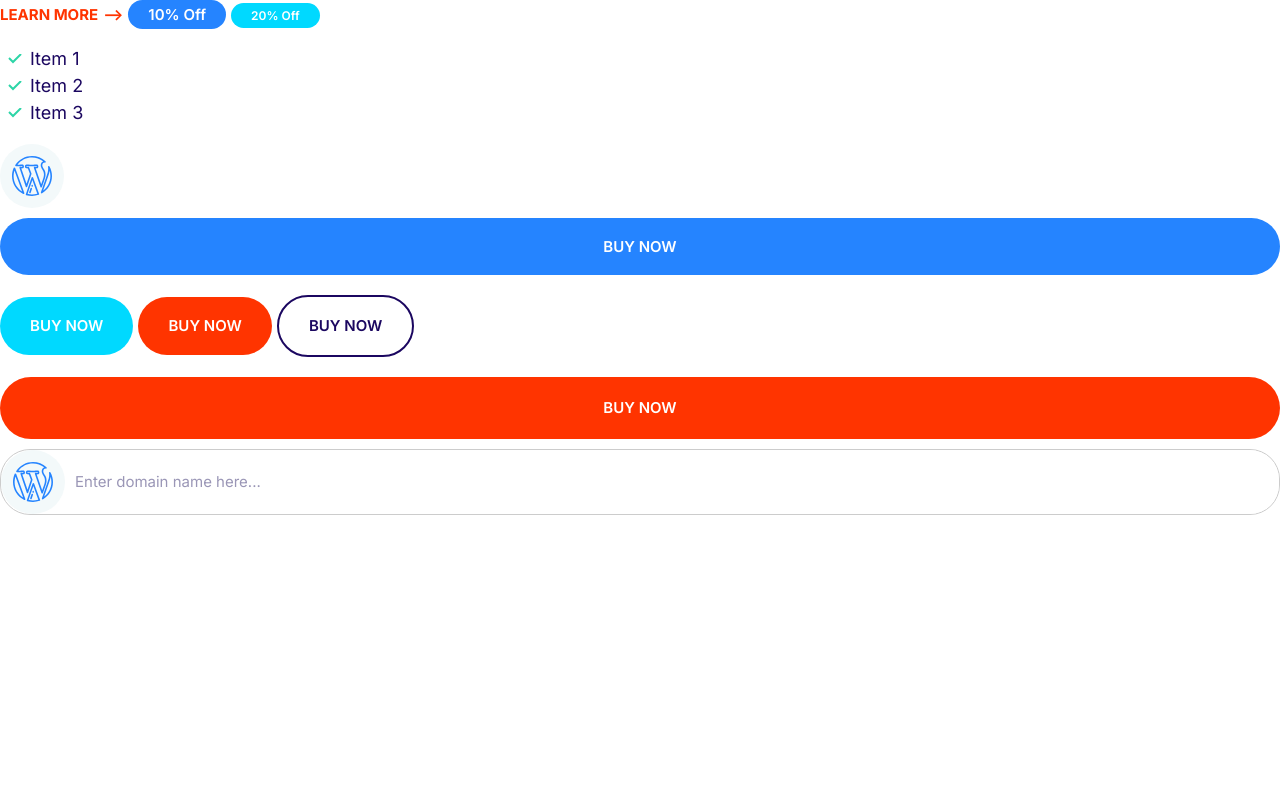
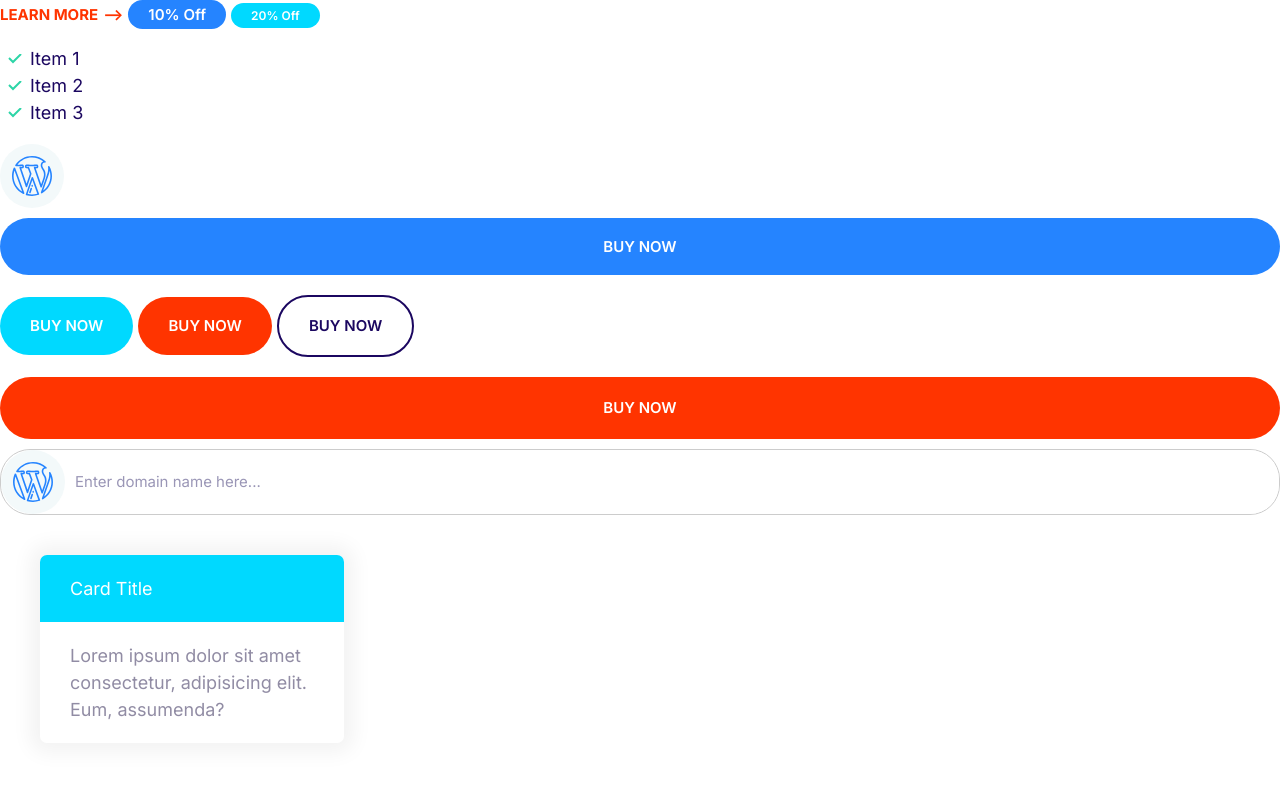
Before and after one commit to DvirHirsch/dvirfy, a plain HTML site: page index.html in a window 1280 px wide. Drawn offline with Linux system fonts and the light colour scheme.

Commit message:
Cards component added.

```diff
--- a/css/styles.css
+++ b/css/styles.css
@@ -279,3 +279,25 @@ a {
     font-size: 1.5rem;
   }
 }
+
+/* Cards */
+.card {
+  border-radius: 7px;
+  box-shadow: 0 0 20px 10px #f3f3f3;
+  overflow: hidden;
+}
+
+.card__header,
+.card__body {
+  padding: 2rem 3rem;
+}
+
+.card--primary .card__header {
+  background: var(--color-primary);
+  color: #fff;
+}
+
+.card--secondary .card__header {
+  background: var(--color-secondary);
+  color: #fff;
+}
--- a/index.html
+++ b/index.html
@@ -43,7 +43,15 @@
         class="input"
         placeholder="Enter domain name here..."
       />
-      <!-- <button class="btn btn--accent">Search</button> -->
+    </div>
+    <div style="width: 30%; padding: 4rem">
+      <div class="card card--secondary">
+        <header class="card__header">Card Title</header>
+        <div class="card__body">
+          Lorem ipsum dolor sit amet consectetur, adipisicing elit. Eum,
+          assumenda?
+        </div>
+      </div>
     </div>
   </body>
 </html>
```
Also changed, not shown: components/cards.html (added, +8 -0 lines).
